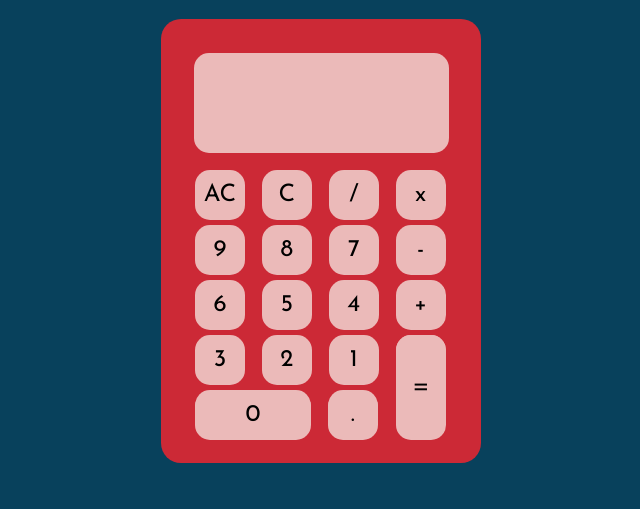
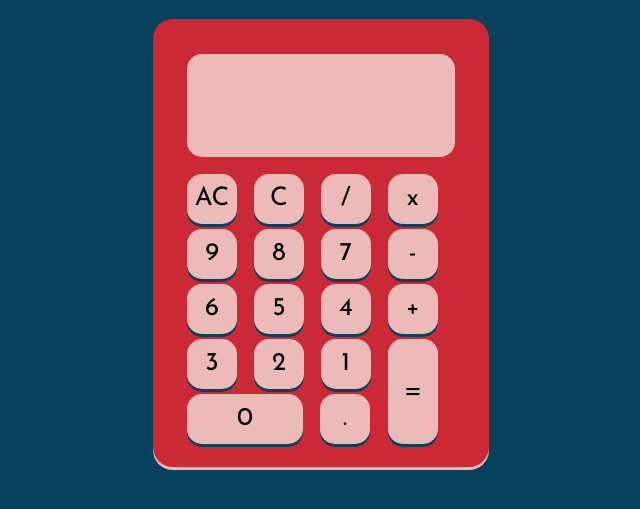
Before and after one commit to stacyzhao/calculator-js, a plain HTML site: page index.html in a window 1280 px wide. Shown: the part 107-616 px from the top of the page, without its empty margins (319-959 px from the left). Drawn offline with nearby package versions, Linux system fonts and the light colour scheme.

Commit message:
Removed outline from button and added shadows

```diff
--- a/calculator.js
+++ b/calculator.js
@@ -36,12 +36,12 @@ for (var i = 0; i < len; i++ ) {
     //check if = is clicked;
     if (clicked == 'y') {
       output = "";
-      screen.innerHTML = "";
-      result.innerHTML = "";
       prevNum = "";
       buffer = "";
       prevOper ="";
       operator = "";
+      screen.innerHTML = "";
+      result.innerHTML = "";
     };
 
     num = this.value;
@@ -103,9 +103,7 @@ for (var i = 0; i < len1; i++) {
 
 // remove previous entry
 document.querySelector(".clear").addEventListener("click", function() {
-  if (output == undefined) {
-    console.log('error');
-  } else {
+  if (output != undefined) {
     output = output.slice(0, -prevNum.length);
     screen.innerHTML = output;
     prevNum = "";
@@ -126,9 +124,9 @@ document.querySelector(".delete").addEventListener("click", function() {
   runningTotal = "";
   prevNum = "";
   prevOper = "";
+  clicked = "n";
   screen.innerHTML = "";
   result.innerHTML = "";
-
 }, false);
 
 // calculate total
--- a/style.css
+++ b/style.css
@@ -8,47 +8,58 @@ h1 {
   padding: 20px; }
 
 .calculator {
-  width: 300px;
+  position: relative;
+  width: 25%;
+  height: auto;
   background-color: #CC2936;
+  overflow: hidden;
   padding: 10px;
   margin: auto;
-  border-radius: 20px; }
+  border-radius: 20px;
+  box-shadow: 0 3px #EBBAB9; }
 
 .screen {
+  position: relative;
   width: 85%;
-  height: 100px;
+  height: 4em;
   margin: 15px auto;
   text-align: right; }
   .screen p#displayequation {
-    color: black;
+    color: #CC2936;
     padding: 10px 10px 0 10px; }
   .screen p#displaytotal {
-    color: red;
+    color: black;
     padding: 0 10px 10px 10px; }
 
 button, .screen {
+  position: relative;
   background-color: #EBBAB9;
-  font: 1.5em 'Josefin Sans', sans-serif;
+  font: 1.6em 'Josefin Sans', sans-serif;
   border-radius: 15px; }
+  button.hidden, .screen.hidden {
+    visibility: hidden; }
 
 .keypad {
+  position: relative;
   width: 90%;
   margin: 10px; }
 
-button {
+div.keypad button {
   width: 50px;
   height: 50px;
   margin: 2px 0 3px 14px;
-  border: none; }
-  button.equal {
+  border: none;
+  box-shadow: 0 3px #08415C; }
+  div.keypad button.equal {
     position: absolute;
     margin: -53px 0 0 18px;
     height: 105px; }
-  button.zero {
+  div.keypad button.zero {
     width: 116px;
     height: 50px; }
-
-.hidden {
-  visibility: hidden; }
+  div.keypad button:active, div.keypad button.active {
+    transform: translateY(5px); }
+  div.keypad button:focus {
+    outline: 0; }
 
 /*# sourceMappingURL=style.css.map */
```
Also changed, not shown: index.html (+2 -0 lines).
